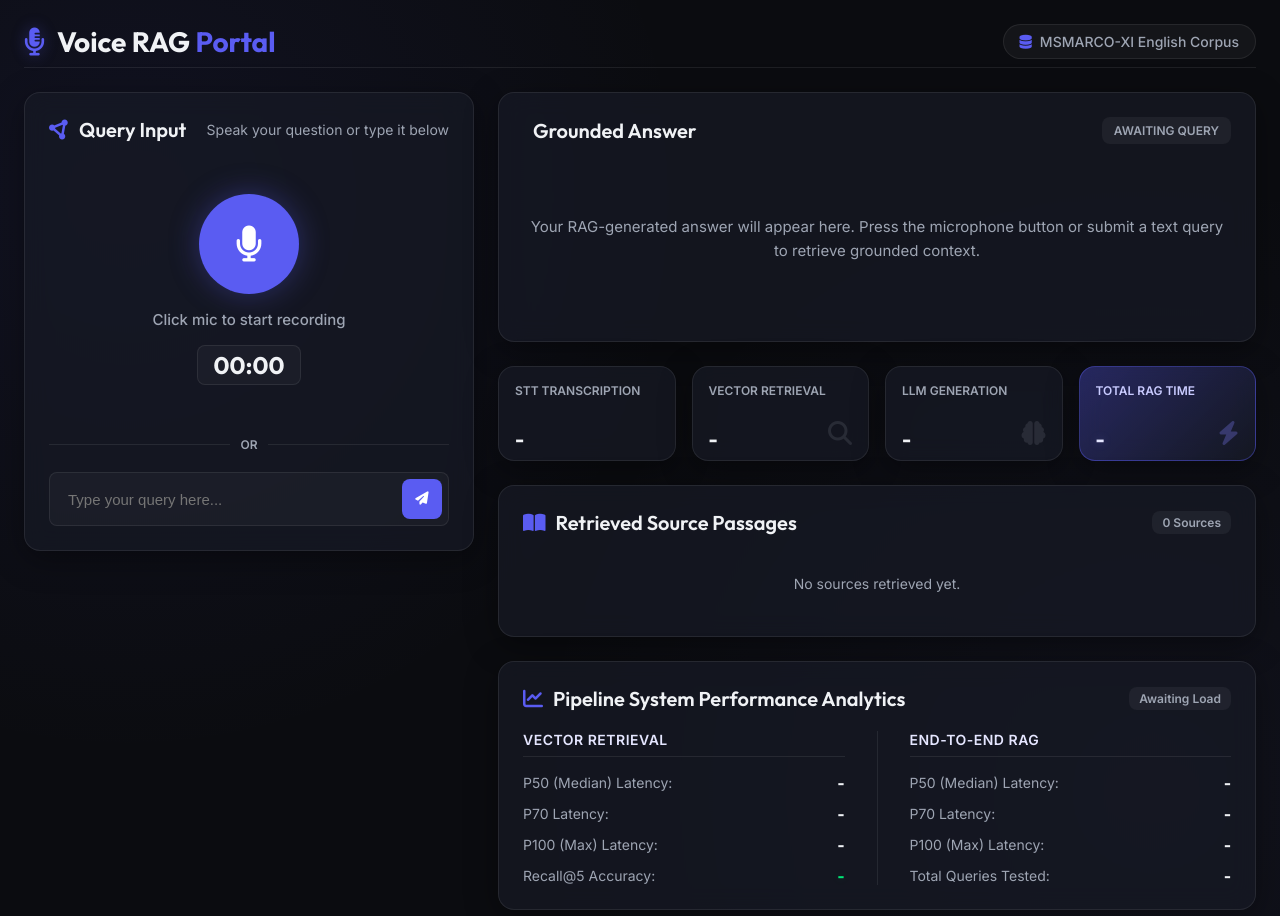
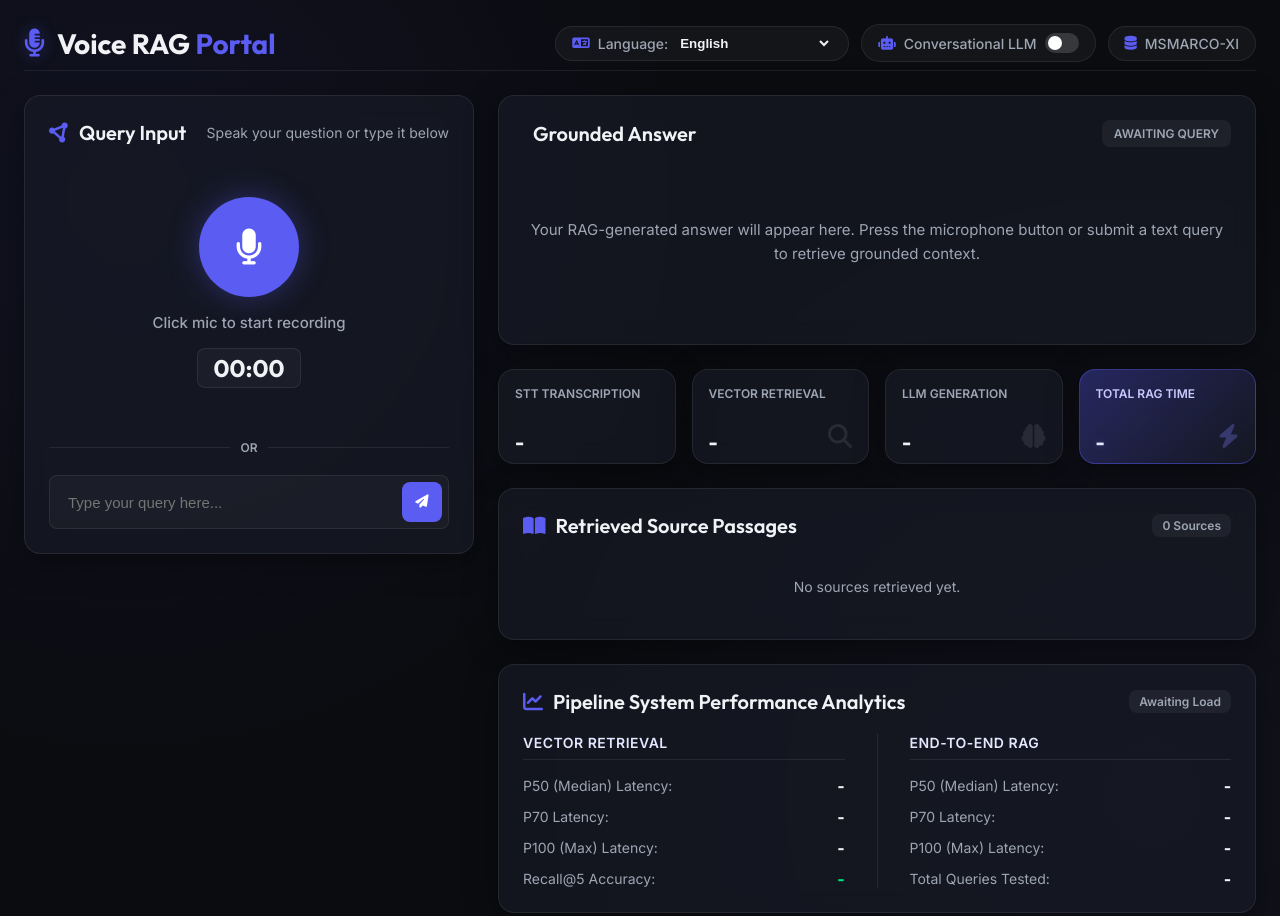
Before and after one commit to JatinRajvani/hh_goa, a plain HTML site: page frontend/index.html in a window 1280 px wide. Shown: the top 916 px of the page. Drawn offline with Linux system fonts and the light colour scheme; no server answers; some icons are missing.

Commit message:
feat: update RAG web dashboard with language selector and LLM mode toggle

```diff
--- a/frontend/app.js
+++ b/frontend/app.js
@@ -133,13 +133,16 @@ document.addEventListener("DOMContentLoaded", () => {
         showLoading("Searching vector index...");
         transcriptContainer.classList.add("hidden");
 
+        const selectedLang = document.getElementById("lang-select").value;
+        const useLLM = document.getElementById("llm-toggle").checked;
+
         try {
             const response = await fetch("/api/query", {
                 method: "POST",
                 headers: {
                     "Content-Type": "application/json"
                 },
-                body: JSON.stringify({ query: query, k: 5 })
+                body: JSON.stringify({ query: query, k: 5, language: selectedLang, use_llm: useLLM })
             });
 
             if (!response.ok) {
@@ -159,11 +162,16 @@ document.addEventListener("DOMContentLoaded", () => {
     async function submitVoiceQuery(audioBlob) {
         showLoading("Transcribing voice recording...");
 
+        const selectedLang = document.getElementById("lang-select").value;
+        const useLLM = document.getElementById("llm-toggle").checked;
+
         try {
             const formData = new FormData();
             // Provide filename so FastAPI can parse extension correctly
             formData.append("file", audioBlob, "query_recording.webm");
             formData.append("k", 5);
+            formData.append("language", selectedLang);
+            formData.append("use_llm", useLLM);
 
             const response = await fetch("/api/query-voice", {
                 method: "POST",
--- a/frontend/index.css
+++ b/frontend/index.css
@@ -638,3 +638,25 @@ footer {
     font-size: 12px;
     color: var(--text-secondary);
 }
+
+/* Switch Toggle Styling */
+.switch-container input:checked + .slider {
+    background-color: var(--status-success, #00e676);
+    box-shadow: 0 0 8px rgba(0, 230, 118, 0.4);
+}
+
+.slider:before {
+    position: absolute;
+    content: "";
+    height: 14px;
+    width: 14px;
+    left: 3px;
+    bottom: 3px;
+    background-color: white;
+    transition: .4s;
+    border-radius: 50%;
+}
+
+.switch-container input:checked + .slider:before {
+    transform: translateX(14px);
+}
--- a/frontend/index.html
+++ b/frontend/index.html
@@ -20,8 +20,36 @@
                 <i class="fa-solid fa-microphone-lines accent-icon"></i>
                 <h1>Voice RAG <span class="accent-text">Portal</span></h1>
             </div>
-            <div class="dataset-tag">
-                <i class="fa-solid fa-database"></i> MSMARCO-XI English Corpus
+            <div style="display: flex; gap: 12px; align-items: center;">
+                <div class="dataset-tag">
+                    <i class="fa-solid fa-language"></i> Language:
+                    <select id="lang-select" class="lang-select" style="background:none; border:none; color:var(--text-primary); font-weight:600; outline:none; cursor:pointer;">
+                        <option value="en" style="background:#171b26;" selected>English</option>
+                        <option value="hi" style="background:#171b26;">Hindi (हिंदी)</option>
+                        <option value="gu" style="background:#171b26;">Gujarati (ગુજરાતી)</option>
+                        <option value="ta" style="background:#171b26;">Tamil (தமிழ்)</option>
+                        <option value="mr" style="background:#171b26;">Marathi (मराठी)</option>
+                        <option value="ur" style="background:#171b26;">Urdu (اردو)</option>
+                        <option value="bn" style="background:#171b26;">Bengali (বাংলা)</option>
+                        <option value="kn" style="background:#171b26;">Kannada (ಕನ್ನಡ)</option>
+                        <option value="ml" style="background:#171b26;">Malayalam (മലയാളം)</option>
+                        <option value="pa" style="background:#171b26;">Punjabi (ਪੰਜਾਬી)</option>
+                        <option value="or" style="background:#171b26;">Odia (ଓଡ଼ିଆ)</option>
+                        <option value="as" style="background:#171b26;">Assamese (অસમীয়া)</option>
+                        <option value="sa" style="background:#171b26;">Sanskrit (संस्कृतम्)</option>
+                        <option value="ne" style="background:#171b26;">Nepali (नेपाली)</option>
+                    </select>
+                </div>
+                <div class="dataset-tag" style="display: flex; align-items: center; gap: 8px; user-select: none;">
+                    <i class="fa-solid fa-robot"></i> Conversational LLM
+                    <label class="switch-container" style="position: relative; display: inline-block; width: 34px; height: 20px;">
+                        <input type="checkbox" id="llm-toggle" style="opacity: 0; width: 0; height: 0;">
+                        <span class="slider" style="position: absolute; cursor: pointer; top: 0; left: 0; right: 0; bottom: 0; background-color: rgba(255,255,255,0.15); transition: .4s; border-radius: 20px;"></span>
+                    </label>
+                </div>
+                <div class="dataset-tag">
+                    <i class="fa-solid fa-database"></i> MSMARCO-XI
+                </div>
             </div>
         </header>
 
```
Also changed, not shown: 1 other file.
